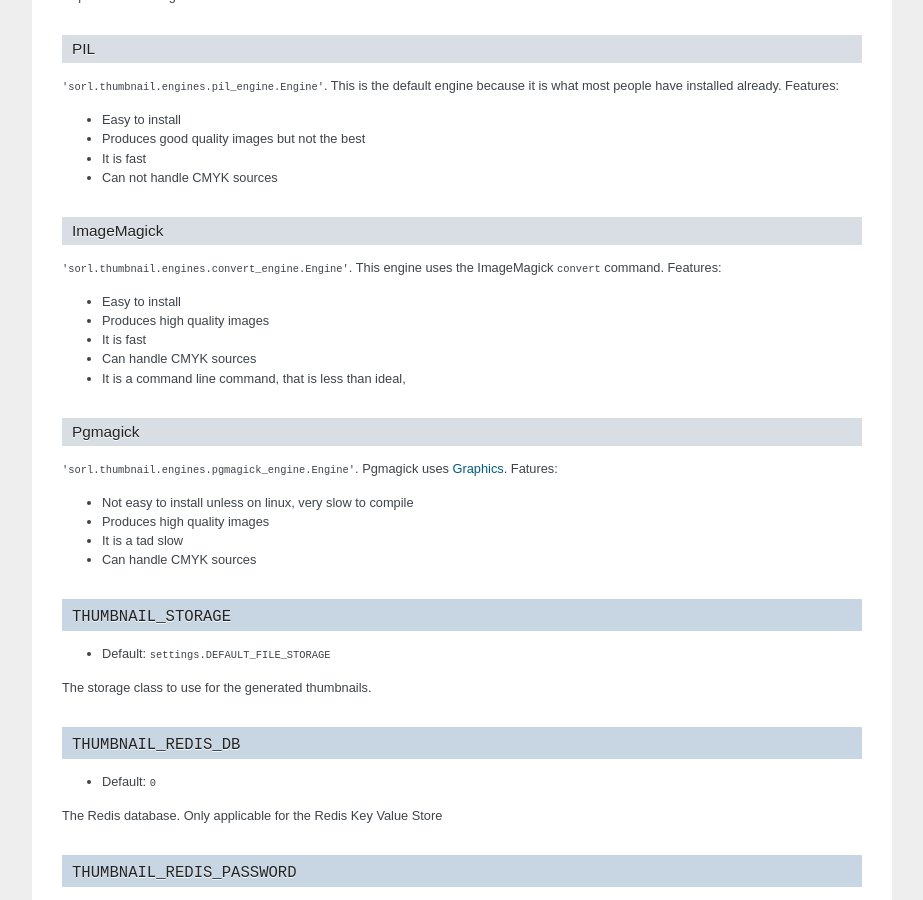
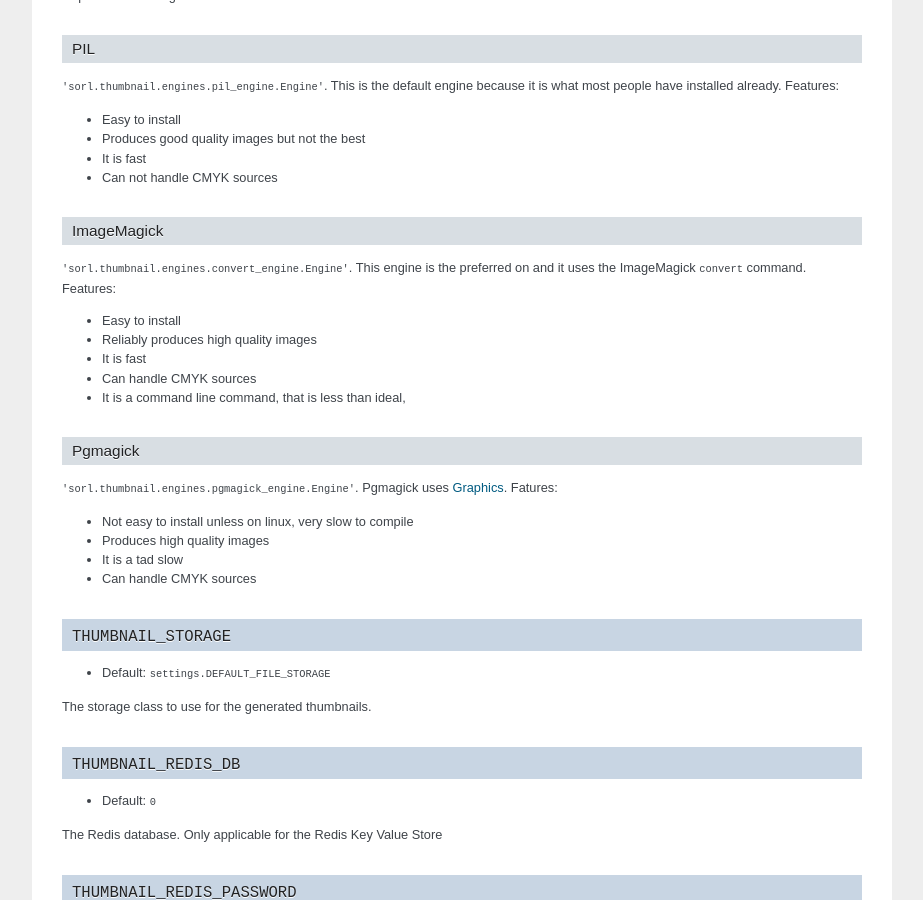
Before and after one commit to jazzband/sorl-thumbnail, a Sphinx documentation site: the page built from docs/reference/settings.rst, in a window 1280 px wide and 900 px high, scrolled down 1094 px. Shown: the whole window, without its empty margins (198-1121 px from the left). Built offline with Sphinx 7.4.7, drawn with Linux system fonts in a browser that asks for light colours.

Commit message:
docs update

```diff
--- a/docs/reference/settings.rst
+++ b/docs/reference/settings.rst
@@ -79,16 +79,18 @@
 * It is fast
 * Can not handle CMYK sources
 
+
 ImageMagick
 -----------
-``'sorl.thumbnail.engines.convert_engine.Engine'``. This engine uses the
-ImageMagick ``convert`` command. Features:
+``'sorl.thumbnail.engines.convert_engine.Engine'``. This engine is the preferred
+on and it uses the ImageMagick ``convert`` command. Features:
 
 * Easy to install
-* Produces high quality images
+* Reliably produces high quality images
 * It is fast
 * Can handle CMYK sources
 * It is a command line command, that is less than ideal,
+
 
 Pgmagick
 --------
```
